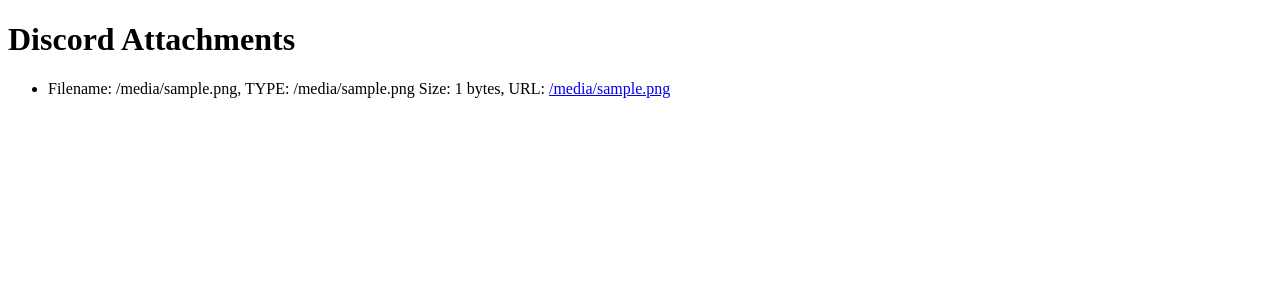
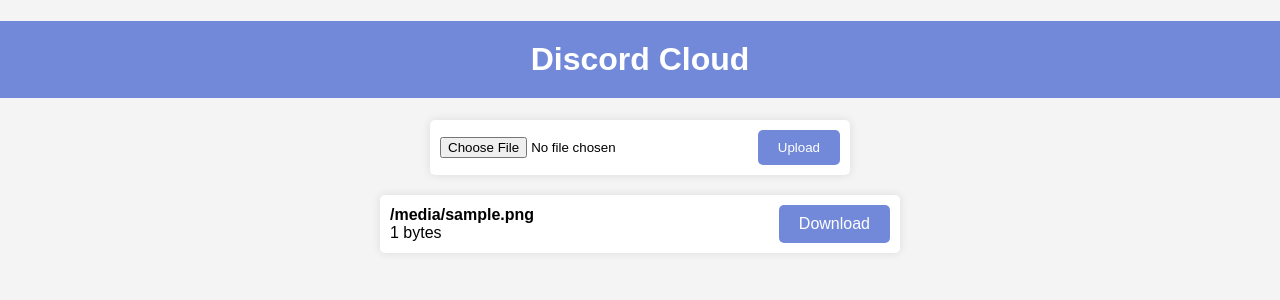
Before and after one commit to lilmirac/discord-cloud, a FastAPI app: template templates/index.html in a window 1280 px wide. Shown: the top 300 px of the page. Run offline with FastAPI, Linux system fonts and the light colour scheme; the template is opened without the code that fills it: most values are stand-ins (such as "Sample title", 1, 10 or a date in 2020); parts of the project's set-up code (start-up, migrations or seed data) failed here and were passed over.

Commit message:
add basic frontend

```diff
--- /dev/null
+++ b/static/style.css
@@ -0,0 +1,99 @@
+body {
+    font-family: Arial, sans-serif;
+    background-color: #f4f4f4;
+    margin: 0;
+    padding: 0;
+}
+
+h1 {
+    background-color: #7289da;
+    color: white;
+    padding: 20px;
+    text-align: center;
+}
+
+ul {
+    list-style-type: none;
+    padding: 0;
+    margin: 20px auto;
+    max-width: 600px;
+}
+
+li {
+    background-color: white;
+    margin: 10px auto;
+    padding: 10px;
+    border-radius: 5px;
+    box-shadow: 0 0 10px rgba(0, 0, 0, 0.1);
+    display: flex;
+    justify-content: space-between;
+    align-items: center;
+    max-width: 500px;
+}
+
+
+li div {
+    flex-grow: 1;
+}
+
+a {
+    color: #7289da;
+    text-decoration: none;
+}
+
+a:hover {
+    text-decoration: underline;
+}
+
+.download-button {
+    background-color: #7289da;
+    color: white;
+    border: none;
+    padding: 10px 20px;
+    border-radius: 5px;
+    cursor: pointer;
+    text-decoration: none;
+}
+
+.download-button:hover {
+    background-color: #5b6eae;
+}
+
+.upload-form {
+    background-color: white;
+    margin: 20px auto;
+    padding: 10px;
+    border-radius: 5px;
+    box-shadow: 0 0 10px rgba(0, 0, 0, 0.1);
+    display: flex;
+    align-items: center;
+    justify-content: center;
+    max-width: 400px;
+}
+
+.upload-form input[type="file"] {
+    margin-right: 10px;
+    flex-grow: 1;
+}
+
+.upload-form button {
+    background-color: #7289da;
+    color: white;
+    border: none;
+    padding: 10px 20px;
+    border-radius: 5px;
+    cursor: pointer;
+}
+
+.upload-form button:hover {
+    background-color: #5b6eae;
+}
+
+#upload-result {
+    background-color: #4CAF50;
+    color: white;
+    padding: 10px 20px;
+    border-radius: 5px;
+    margin-left: 10px;
+    display: none;
+}
--- a/templates/index.html
+++ b/templates/index.html
@@ -1,20 +1,27 @@
 <!DOCTYPE html>
 <html>
 <head>
-    <title>Discord Attachments</title>
+    <title>Discord Cloud</title>
+    <link rel="stylesheet" type="text/css" href="/static/style.css">
 </head>
 <body>
-    <h1>Discord Attachments</h1>
-    <ul>
+    <h1>Discord Cloud</h1>
+    <form id="upload-form" enctype="multipart/form-data" class="upload-form">
+        <input type="file" id="file-upload" name="file">
+        <button type="submit">Upload</button>
+        <div id="upload-result" style="display: none;">Successful!</div>
+    </form>
+    <ul id="attachment-list">
     {% for attachment in attachments %}
         <li>
-            Filename: {{ attachment.filename }},
-            TYPE: {{ attachment.filetype }}
-            Size: {{ attachment.size }} bytes,
-            URL: <a href="{{ attachment.url }}">{{ attachment.url }}
-            </a>
+            <div>
+                <strong>{{ attachment.filename }}</strong><br>
+                {{ attachment.size }} bytes<br>
+            </div>
+            <a href="{{ attachment.url }}" class="download-button" download="{{ attachment.filename }}">Download</a>
         </li>
     {% endfor %}
     </ul>
+    <script src="/static/script.js"></script>
 </body>
 </html>
```
